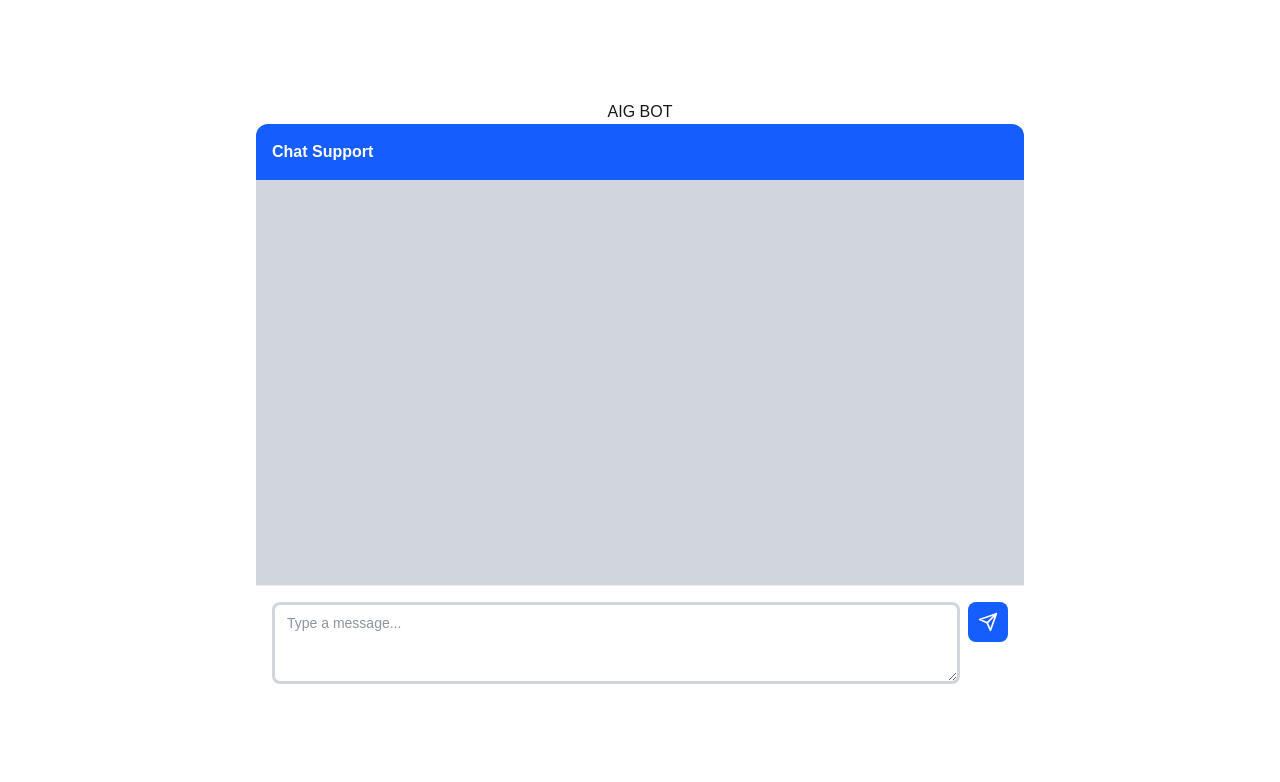
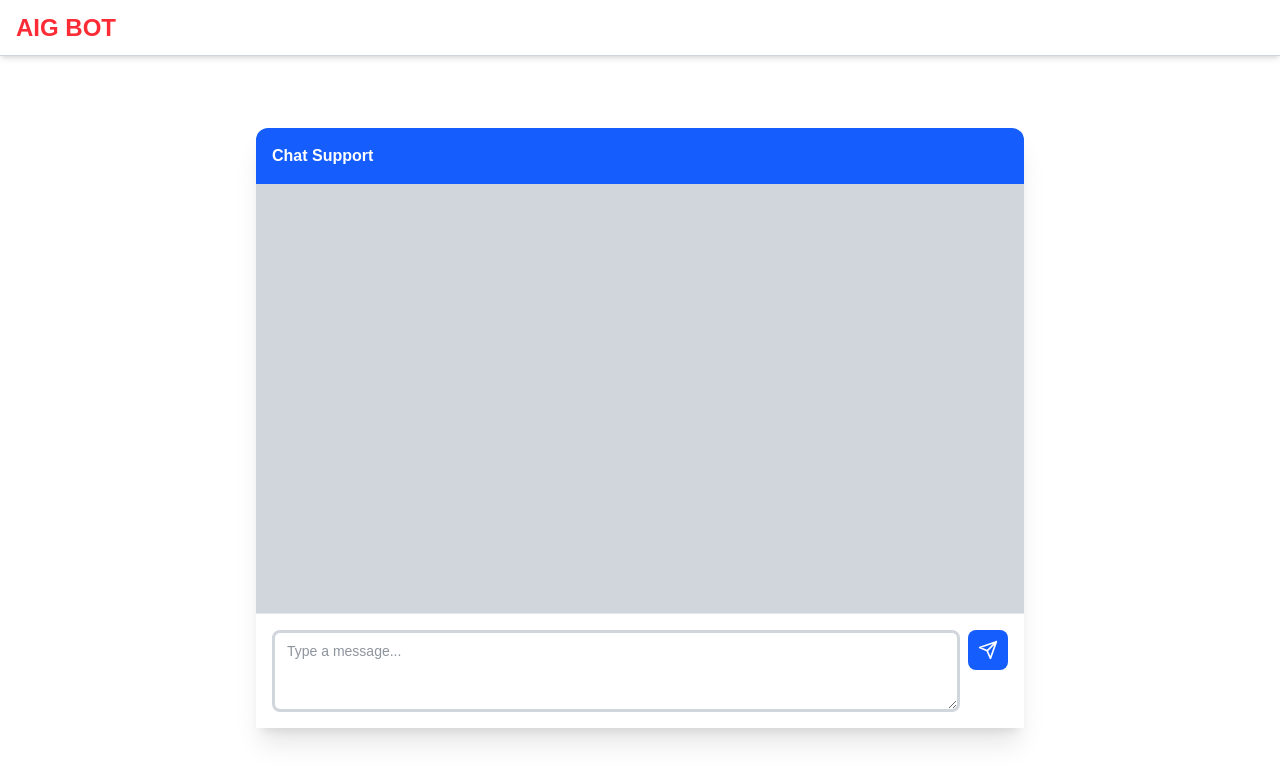
Before and after one commit to ThawTunZan/AIG_FE, a Next.js app: page / in a window 1280 px wide. Shown: the top 782 px of the page. Built offline with nearby package versions, Linux system fonts and the light colour scheme.

Commit message:
integrate fastapi backend to frontend

```diff
--- a/src/app/chatbot/page.tsx
+++ b/src/app/chatbot/page.tsx
@@ -26,13 +26,61 @@ export default function Chatbot() {
     useEffect(() => {
         scrollToBottom();
     }, [messages]);
+    const handleSend = async () => {
+        // Prevent sending empty messages
+        if (!input.trim()) return;
 
-    const handleSend = async () => {
-        setMessages([...messages, { id: Date.now().toString(), text: input, sender: 'user', timestamp: new Date() }]);
+        // 1. Save user input and clear the box instantly for good UX
+        const userText = input;
         setInput('');
+
+        // 2. Add the user's message to the UI
+        setMessages(prev => [...prev, {
+            id: Date.now().toString(),
+            text: userText,
+            sender: 'user',
+            timestamp: new Date()
+        }]);
+
         setIsLoading(true);
 
+        try {
+            // 3. Make the API call to your FastAPI backend
+            const response = await fetch('https://aig-be-s040.onrender.com/chat', {
+                method: 'POST',
+                headers: {
+                    'Content-Type': 'application/json',
+                },
+                body: JSON.stringify({ message: userText }),
+            });
 
+            if (!response.ok) {
+                throw new Error('Network response was not ok');
+            }
+
+            // 4. Get the AI's reply
+            const data = await response.json();
+
+            // 5. Add the AI's reply to the UI
+            setMessages(prev => [...prev, {
+                id: (Date.now() + 1).toString(),
+                text: data.reply,
+                sender: 'bot',
+                timestamp: new Date()
+            }]);
+
+        } catch (error) {
+            console.error("Failed to send message:", error);
+            // Graceful error handling in the UI
+            setMessages(prev => [...prev, {
+                id: (Date.now() + 1).toString(),
+                text: "I'm having trouble connecting to the server. Please ensure the backend is running.",
+                sender: 'bot',
+                timestamp: new Date()
+            }]);
+        } finally {
+            setIsLoading(false);
+        }
     }
 
     const handleKeyDown = (event: React.KeyboardEvent<HTMLTextAreaElement>) => {
@@ -43,9 +91,9 @@ export default function Chatbot() {
     }
 
     return (
-        <div className="w-full max-w-3xl max-h-2xl h-[calc(100vh-200px)] flex flex-col justify-center">
-            <h1 className="text-center">AIG BOT</h1>
+        <div className="w-full max-w-3xl max-h-2xl h-[calc(100vh-200px)] flex">
 
+            <div className="flex flex-col justify-center flex-1 shadow-xl">
                 <div className="bg-blue-600 rounded-t-xl text-white p-4 flex justify-between items-center">
                     <h3 className="m-0 text-base font-semibold">Chat Support</h3>
                 </div>
@@ -103,6 +151,7 @@ export default function Chatbot() {
                     </button>
                 </div>
             </div>
+        </div>
     )
 
 }
--- a/src/app/globals.css
+++ b/src/app/globals.css
@@ -14,7 +14,7 @@
 
 @media (prefers-color-scheme: dark) {
     :root {
-        --background: #0a0a0a;
+        --background: #e6f9cf;
         --foreground: #ededed;
     }
 }
--- a/src/app/page.tsx
+++ b/src/app/page.tsx
@@ -2,9 +2,17 @@ import Chatbot from "@/app/chatbot/page";
 
 export default function Home() {
   return (
-    <main className="flex justify-center items-center min-h-screen">
-
-      <Chatbot></Chatbot>
+    <main className="flex flex-col justify-center items-center min-h-screen">
+      <nav className="bg-white w-full border-b border-gray-300 h-14 shadow-md">
+        <div className="flex items-center justify-between h-full px-4">
+          <h1 className="text-2xl font-bold text-red-500">
+            AIG BOT
+          </h1>
+        </div>
+      </nav>
+      <main className="flex-1 flex justify-center items-center p-4 w-full">
+        <Chatbot></Chatbot>
+      </main>
     </main>
   );
 }
```
Lines whose indentation alone changed are shown as unchanged.
